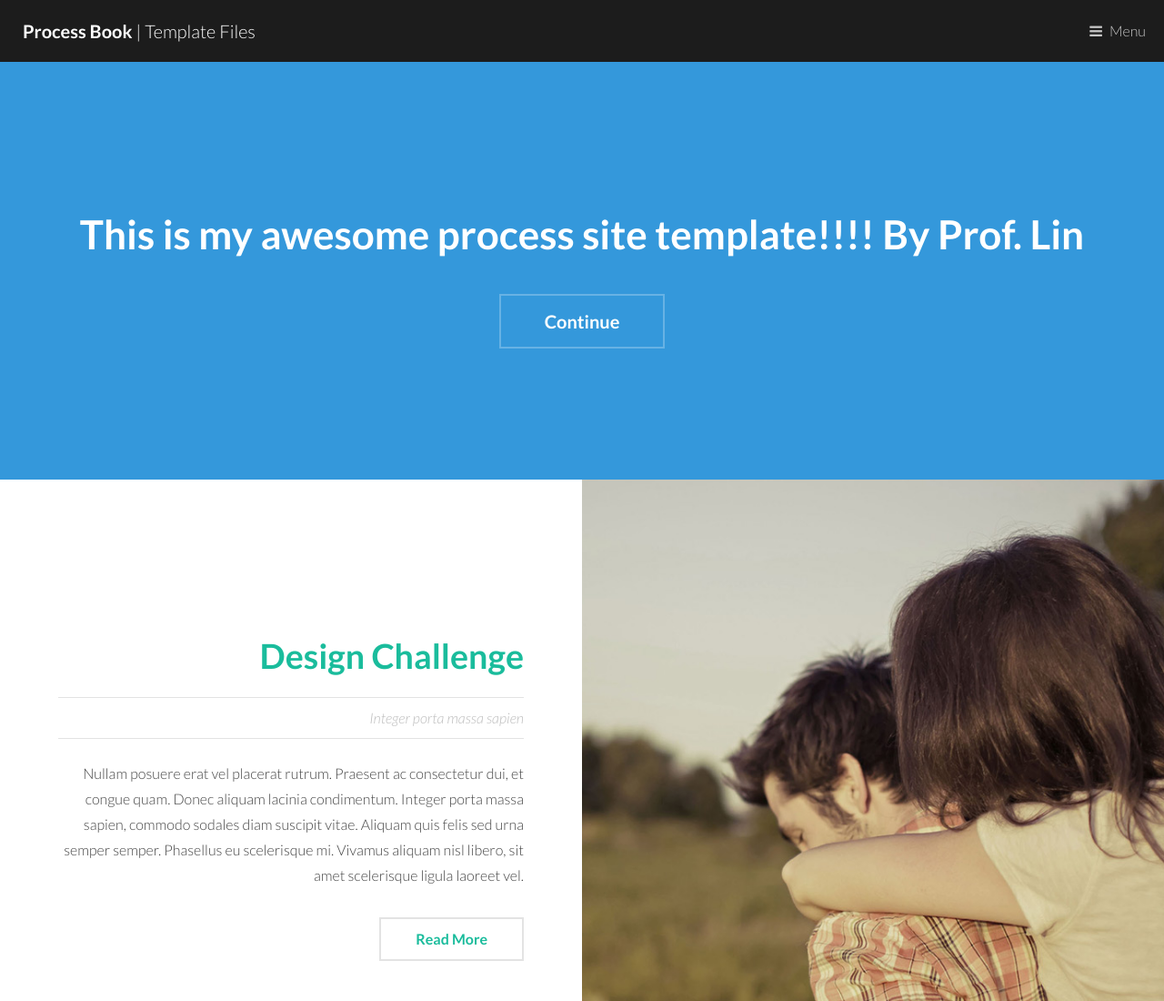
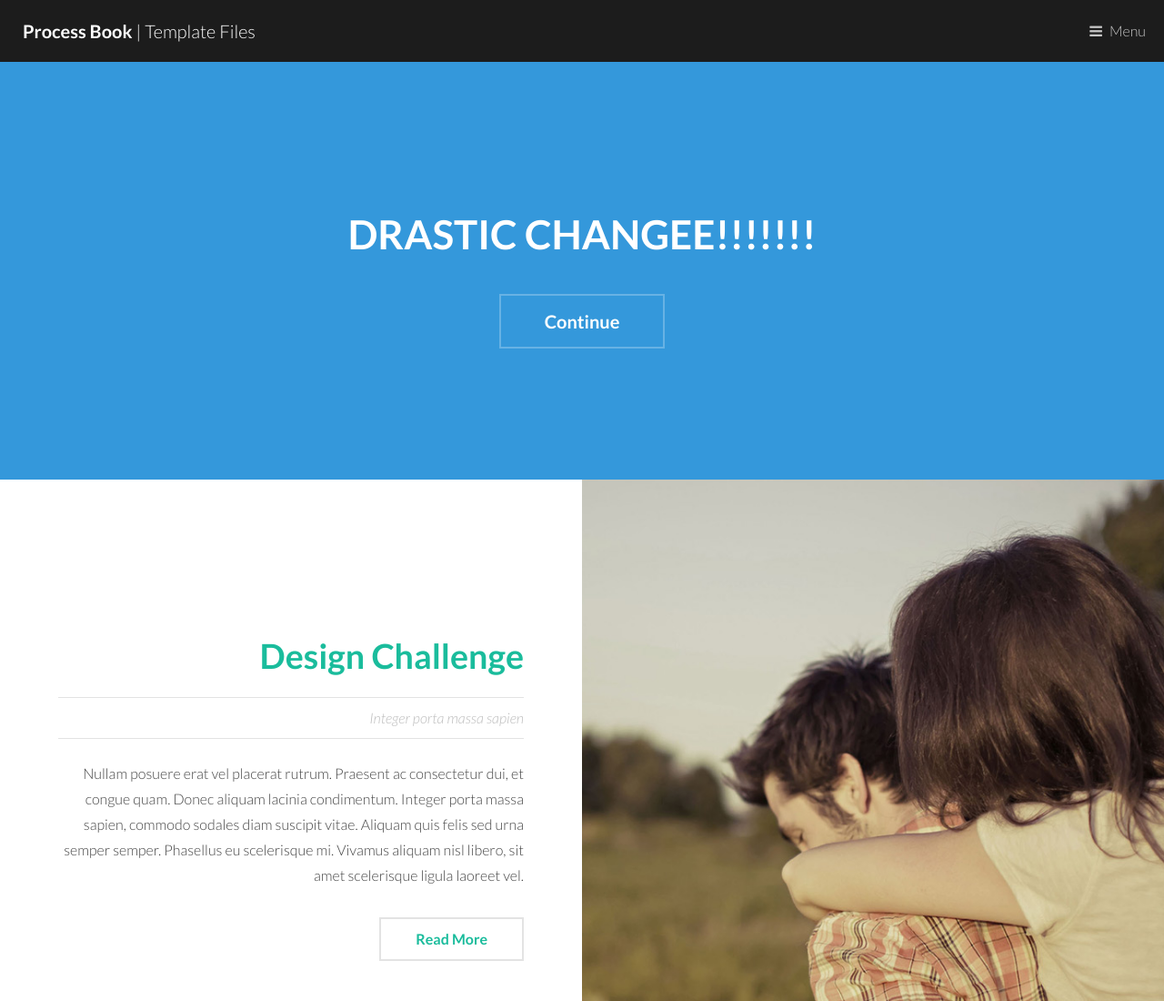
Before and after one commit to emilylin-itp/process-site-test-1, a plain HTML site: page index.html in a window 1280 px wide. Shown: the top 1100 px of the page at 91% size. Drawn offline with Linux system fonts and the light colour scheme.

Commit message:
make index change

```diff
--- a/index.html
+++ b/index.html
@@ -30,7 +30,7 @@
 		<!-- Banner -->
 			<section id="banner">
 				<div class="inner">
-					<h1>This is my awesome process site template!!!! By Prof. Lin</h1>
+					<h1>DRASTIC CHANGEE!!!!!!!</h1>
 					<ul class="actions">
 						<li><a href="#one" class="button alt scrolly big">Continue</a></li>
 					</ul>
```
